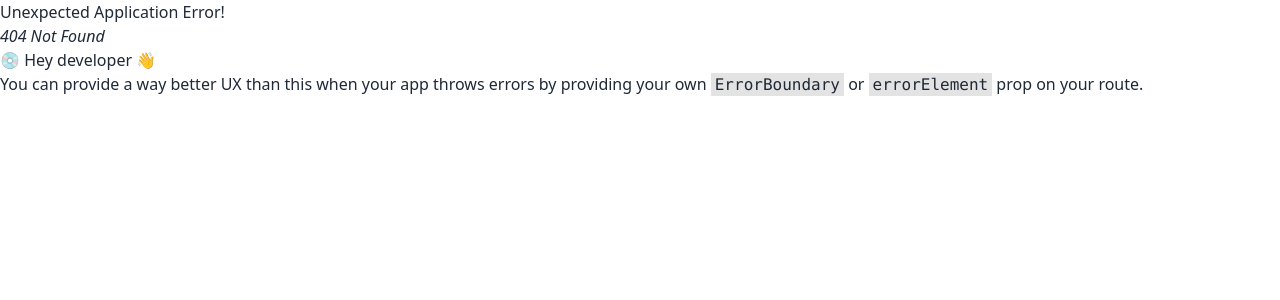
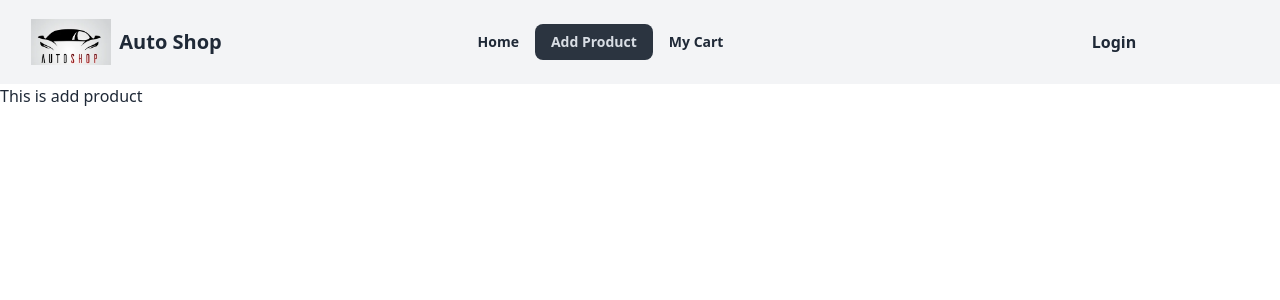
Before and after one commit to Mithun4450/m10a10-brand-shop-client, a React (Vite) app: page /addProduct in a window 1280 px wide. Before the commit this address had no page. Shown: the top 300 px of the page. Built offline with nearby package versions, Linux system fonts and the light colour scheme.

Commit message:
Nav bar has been completed

```diff
--- /dev/null
+++ b/src/components/AddProduct/AddProduct.jsx
@@ -0,0 +1,12 @@
+
+
+const AddProduct = () => {
+    return (
+        <div>
+            <h1>This is add product</h1>
+
+        </div>
+    );
+};
+
+export default AddProduct;
--- /dev/null
+++ b/src/components/Login/Login.jsx
@@ -0,0 +1,12 @@
+
+
+const Login = () => {
+    return (
+        <div>
+            <h1>This is login</h1>
+
+        </div>
+    );
+};
+
+export default Login;
--- a/src/components/MainLayout/MainLayout.jsx
+++ b/src/components/MainLayout/MainLayout.jsx
@@ -1,9 +1,11 @@
 import { Outlet } from "react-router-dom";
+import Navbar from "../Navbar/Navbar";
 
 
 const MainLayout = () => {
     return (
         <div>
+            <Navbar></Navbar>
             <Outlet></Outlet>
 
         </div>
--- /dev/null
+++ b/src/components/MyCart/MyCart.jsx
@@ -0,0 +1,12 @@
+
+
+const MyCart = () => {
+    return (
+        <div>
+            <h1>This is my cart</h1>
+
+        </div>
+    );
+};
+
+export default MyCart;
--- /dev/null
+++ b/src/components/Navbar/Navbar.jsx
@@ -0,0 +1,57 @@
+import { NavLink } from "react-router-dom";
+
+
+const Navbar = () => {
+
+    const navLinks = <>
+        <li><NavLink to="/">Home</NavLink></li>
+        <li><NavLink to="/addProduct">Add Product</NavLink></li>
+        <li><NavLink to="/myCart">My Cart</NavLink></li>
+
+    </>
+
+
+    return (
+        <div className="navbar bg-gray-100 py-4 flex flex-col md:flex-row ">
+
+
+            <div className="w-3/4">
+                <div className="navbar-start  font-semibold flex justify-center  items-center w-full  lg:w-1/4">
+                    <div className="dropdown">
+                        <label tabIndex={0} className="btn btn-ghost lg:hidden">
+                            <svg xmlns="http://www.w3.org/2000/svg" className="h-5 w-5" fill="none" viewBox="0 0 24 24" stroke="currentColor"><path strokeLinecap="round" strokeLinejoin="round" strokeWidth="2" d="M4 6h16M4 12h8m-8 6h16" /></svg>
+                        </label>
+                        <ul tabIndex={0} className="menu menu-sm dropdown-content mt-3 z-[1] p-2 shadow bg-base-100 rounded-box w-52">
+                            {
+                                navLinks
+                            }
+                        </ul>
+                    </div>
+                    <a className="btn btn-ghost normal-case text-xl"><img className="w-20" src="/public/carlogo.png" alt="" /><span>Auto Shop</span></a>
+                </div>
+
+
+                <div className="navbar-end hidden lg:flex justify-center font-semibold w-3/4">
+                    <ul className="menu menu-horizontal px-1">
+                        {
+                            navLinks
+                        }
+                    </ul>
+                </div>
+            </div>
+
+
+            <div className="space-x-3 font-semibold w-full flex justify-center lg:w-1/4">
+                <ul>
+                    <li><NavLink to="/login">Login</NavLink></li>
+                </ul>
+
+
+
+
+            </div>
+        </div>
+    );
+};
+
+export default Navbar;
```
Also changed, not shown: src/main.jsx (+15 -0 lines), public/carlogo.png (added).
